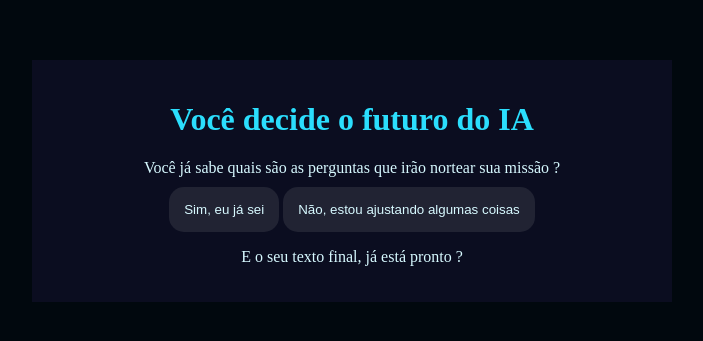
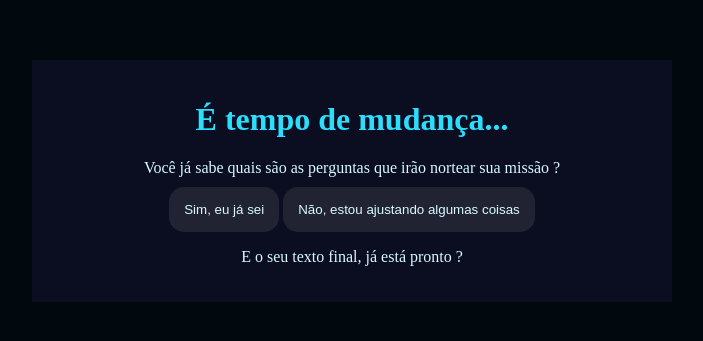
Before and after one commit to henrypedroso/Tempo_de_mudan-a, a plain HTML site: page index.html in a window 1280 px wide. Shown: the part 227-568 px from the top of the page, without its empty margins (288-991 px from the left). Drawn offline with Linux system fonts and the light colour scheme; a script that the page names is missing.

Commit message:
sssssssssss

```diff
--- a/index.html
+++ b/index.html
@@ -8,7 +8,7 @@
 </head>
 <body>
     <div class="caixa-principal">
-        <h1>Você decide o futuro do IA</h1>
+        <h1>É tempo de mudança...</h1>
         <div class="caixa-perguntas">
             Você já sabe quais são as perguntas que irão nortear sua missão ?
         </div>
```
